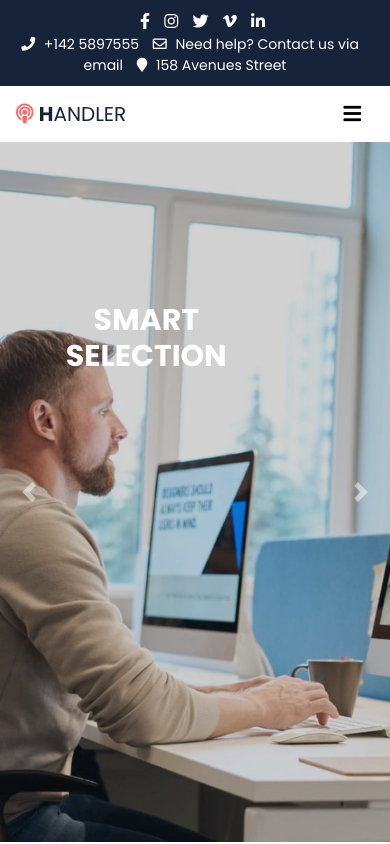
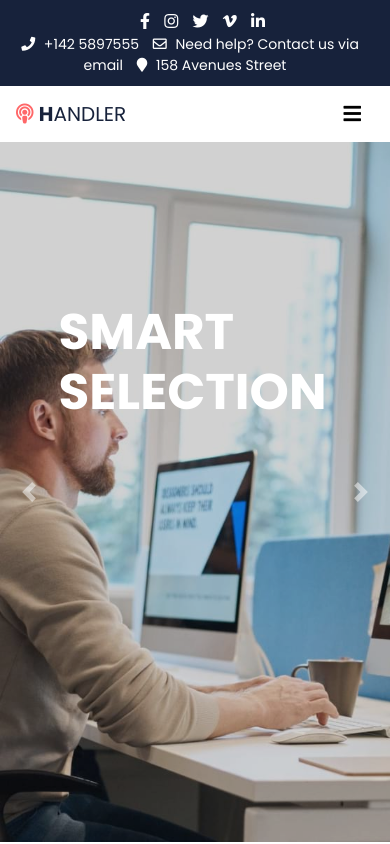
Before and after one commit to rayannaeem786/RayyanHandler.github.io, a plain HTML site: page index.html in a window 390 px wide. Shown: the top 844 px of the page. Drawn offline with nearby package versions, Linux system fonts and the light colour scheme.

Commit message:
changing

```diff
--- a/css/style.css
+++ b/css/style.css
@@ -715,7 +715,7 @@ font-size: 50px;
 	text-align: center;
 	}
 	.carousel-caption h1{
-		font-size: 30px;
+		font-size: 50px;
 		color: #ffffff;
 		font-weight: 900;
 	}
```
Also changed, not shown: contact.html (+2 -0 lines).
